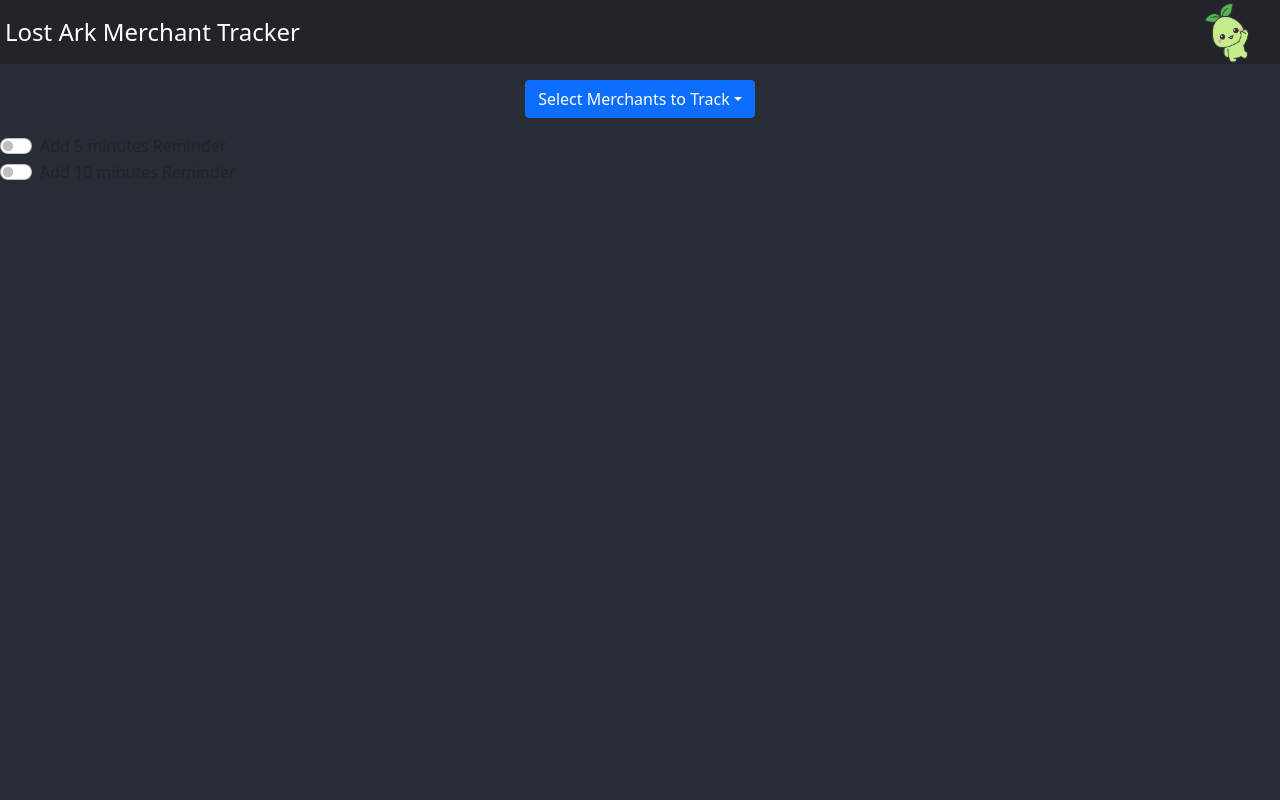
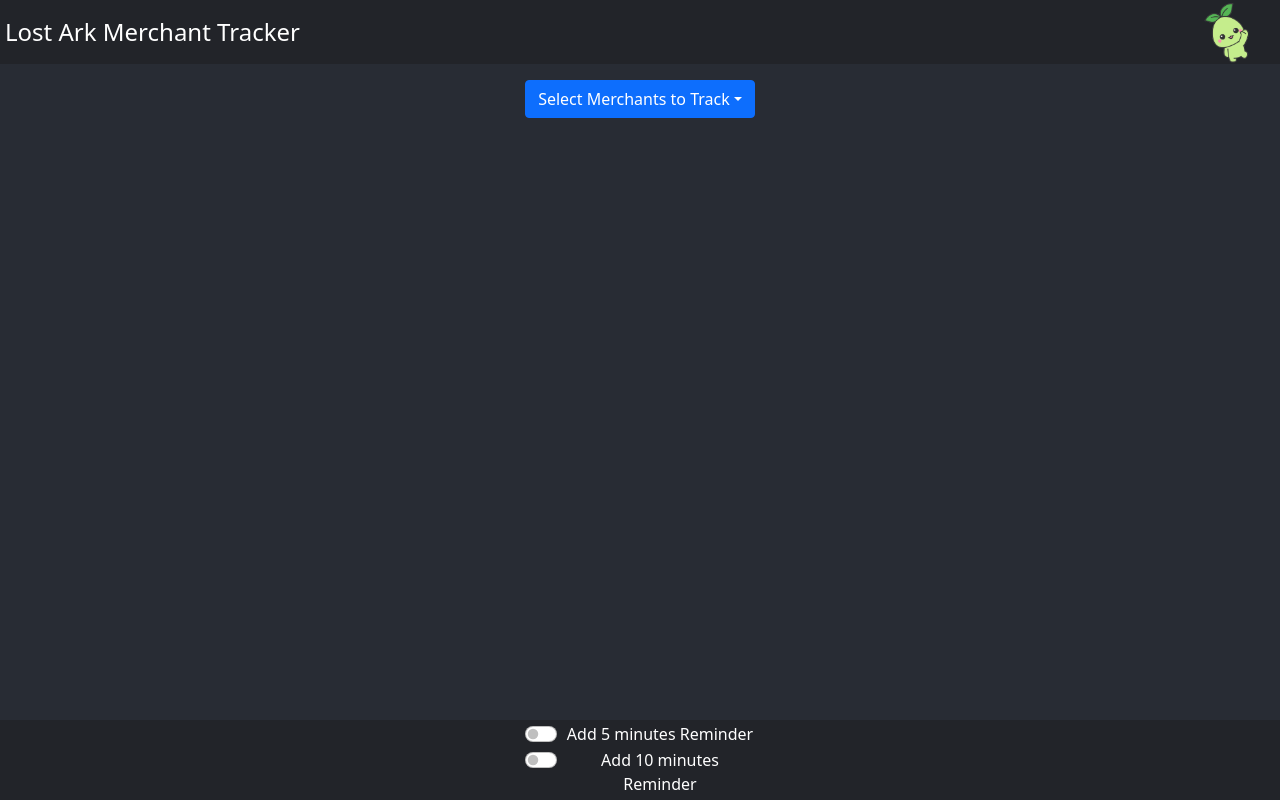
Before and after one commit to Rhyyn/Rhyn-Lost-Ark-Wandering-Merchant_Tracker, a React (Create React App) app: page / in a window 1280 px wide. Built offline with nearby package versions, Linux system fonts and the light colour scheme.

Commit message:
Footer with Reminders switch

```diff
--- a/src/App.css
+++ b/src/App.css
@@ -156,7 +156,7 @@ header {
 
 .merchantList {
   max-width: 90%;
-  margin: auto;
+  margin: 0 auto 64px auto;
   display: grid;
   justify-content: center;
   grid-template-columns: repeat(auto-fill, 20rem);
@@ -281,6 +281,44 @@ header {
   color: red;
 } */
 
+/* --- FOOTER --- */
+.footerBox {
+  background-color: #222429;
+  height: 80px;
+  position: fixed;
+  bottom: 0;
+  width: 100%;
+  display: flex;
+  justify-content: center;
+}
+
+.formContainer {
+  height: 100%;
+  max-width: 80%;
+  display: flex;
+  flex-direction: row;
+  justify-content: center;
+  align-items: center;
+}
+
+.form-check {
+  color: white;
+  width: 230px;
+  text-align: center;
+}
+
+
+.formCheckboxContainer {
+  width: 300px;
+  height: 80px;
+  display: flex;
+  flex-direction: column;
+  justify-content: center;
+  align-items: center;
+
+}
+/* --- END OF FOOTER --- */
+
 @media (prefers-reduced-motion: no-preference) {
   .App-logo {
     animation: App-logo-spin infinite 20s linear;
```
